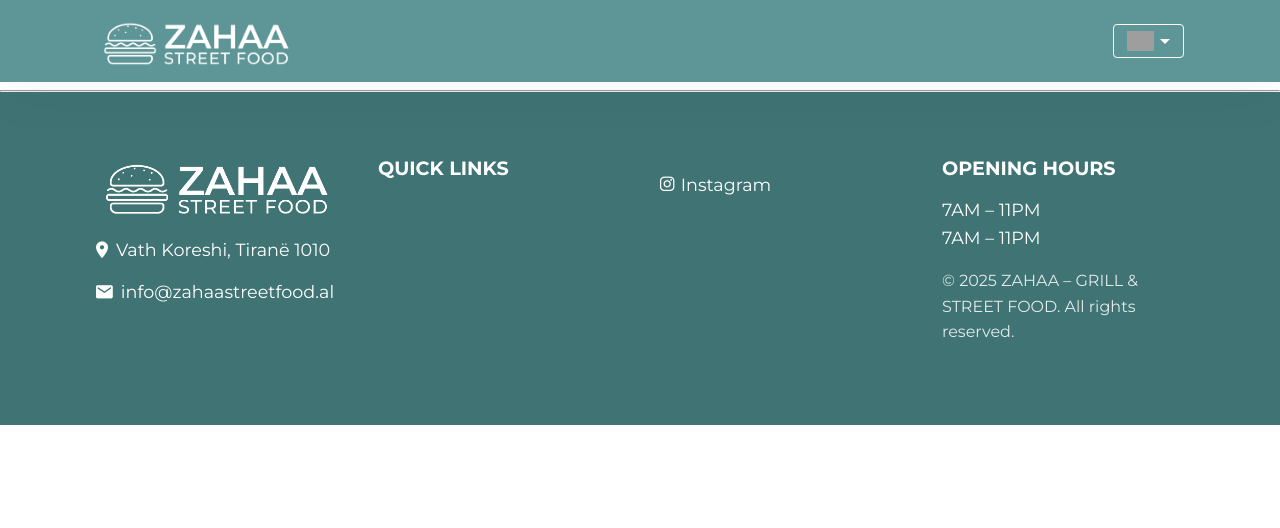
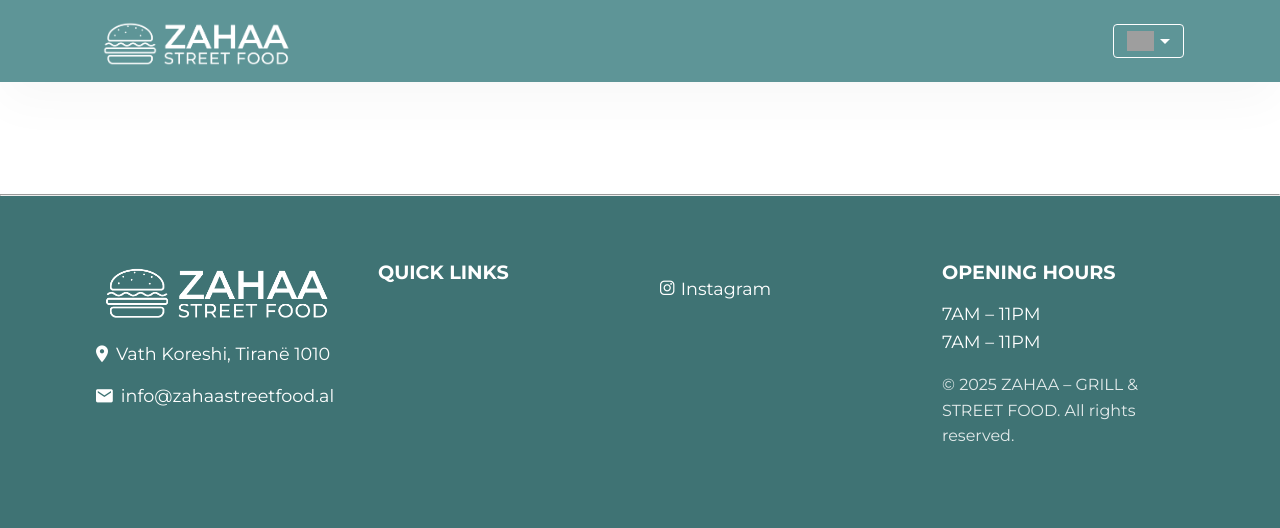
Before and after one commit to GameOverTM0289/zahaastreetfood, a Node project: template views/menu.ejs in a window 1280 px wide. Shown: the top 528 px of the page. Run offline with Node 20 templates, Linux system fonts and the light colour scheme; the template is opened without the code that fills it, so the values that code supplies are empty; grey boxes are pictures that could not be loaded.

Commit message:
done. gallery and menu page design update need.

```diff
--- a/public/css/style.css
+++ b/public/css/style.css
@@ -1418,7 +1418,7 @@
 /* If not imported globally, you can import the font here: */
 .menu-page {
   font-family: "Montserrat", sans-serif;
-  padding: 2rem;
+  padding: 6rem 2rem;
 }
 .menu-page__title {
   font-size: 2rem;
--- a/scss/pages/menu.scss
+++ b/scss/pages/menu.scss
@@ -8,7 +8,7 @@
 
 .menu-page {
   font-family: 'Montserrat', sans-serif;
-  padding: 2rem;
+  padding: 6rem 2rem;
 
   &__title {
     font-size: 2rem;
--- a/views/menu.ejs
+++ b/views/menu.ejs
@@ -3,7 +3,7 @@
 
 <main class="menu-page" role="main">
   <!-- Main page heading (SEO-friendly) -->
-  <h1 class="menu-page__title"><%= __('MENU_TITLE') %></h1>
+  <!-- <h1 class="menu-page__title"><%= __('MENU_TITLE') %></h1> -->
 
   <% if (items && items.length) { %>
     <!-- Container for all menu categories -->
```
